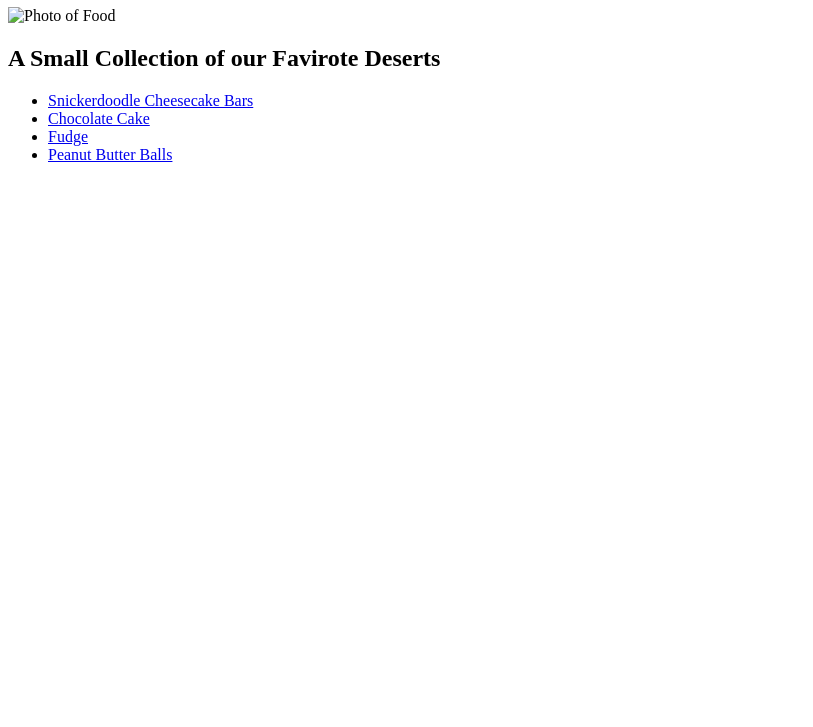
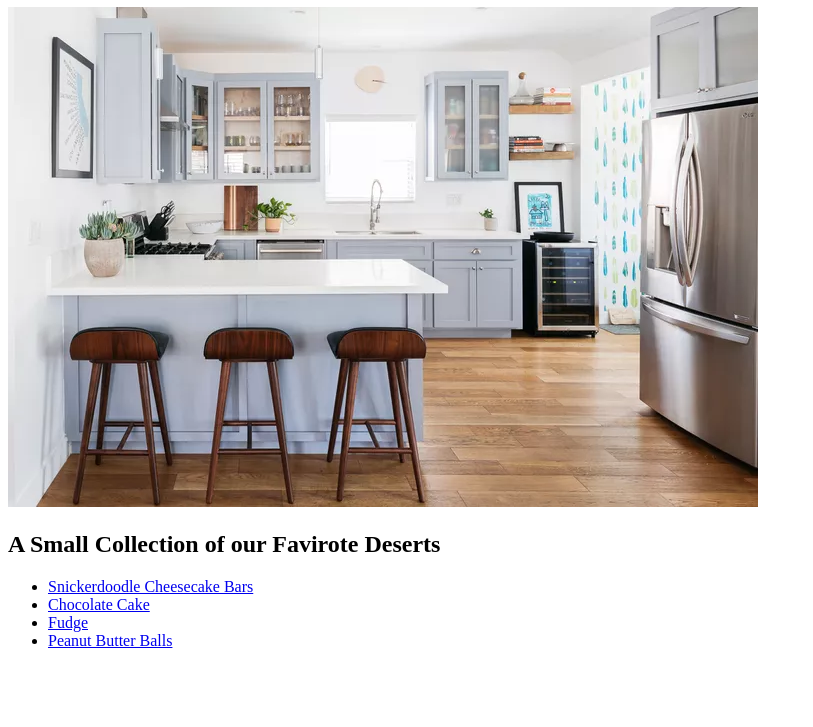
Before and after one commit to ElSquido/odin-recipes, a plain HTML site: page index.html in a window 1280 px wide. Shown: the part 73-800 px from the top of the page, without its empty margins (0-813 px from the left). Drawn offline with Linux system fonts and the light colour scheme.

Commit message:
Image/Banner added to Index

```diff
--- a/index.html
+++ b/index.html
@@ -12,7 +12,7 @@
   <h1>Odin Recipes</h1>
 
   <!-- HOME PAGE PHOTO -->
-  <img src="" alt="Photo of Food">
+  <img src="./imgs/index.jpg" alt="Photo of Food">
 
   <!-- A list of links to diffrent recipes on our page  -->
   <h2>A Small Collection of our Favirote Deserts</h2>
```
Also changed, not shown: imgs/index.jpg (added).
